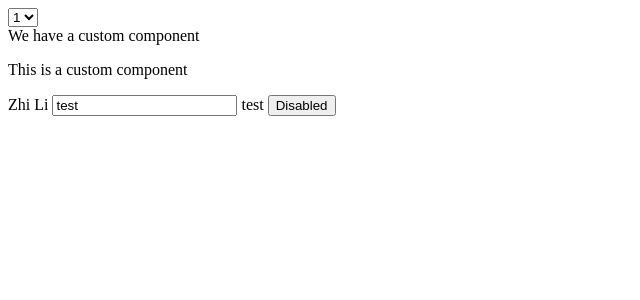
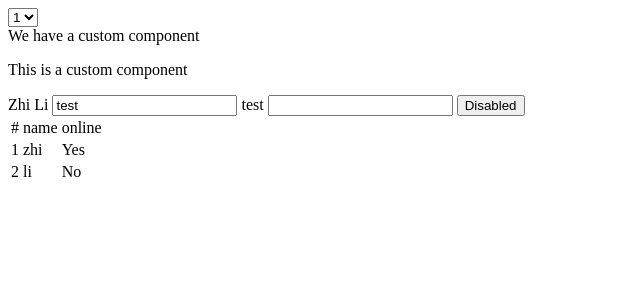
Before and after one commit to ZhiLiGod/Angular6, an Angular app: page / in a window 1280 px wide. Shown: the top 300 px of the page, without its empty margins (0-640 px from the left). Built offline with nearby package versions, Linux system fonts and the light colour scheme.

Commit message:
two way binding

```diff
--- a/src/app/app.component.html
+++ b/src/app/app.component.html
@@ -7,7 +7,26 @@
 <br />
 We have a custom component <app-hello></app-hello>
 
-<input type="text" [value]="myVar" [disabled]="disabled">
+<input type="text"
+  [value]="myVar"
+  [disabled]="disabled"
+  (input)="updateValue($event)">
 {{ myVar }}
 
+<input type="text" [(ngModel)]="text">
+{{ text }}
+
 <button (click)="clickFunc()">Disabled</button>
+
+<table>
+  <tr>
+    <td>#</td>
+    <td>name</td>
+    <td>online</td>
+  </tr>
+  <tr *ngFor="let record of data; let myIndex = index">
+    <td>{{ myIndex + 1 }}</td>
+    <td>{{ record.name }}</td>
+    <td>{{ record.online === true ? 'Yes' : 'No' }}</td>
+  </tr>
+</table>
--- a/src/app/app.component.ts
+++ b/src/app/app.component.ts
@@ -44,6 +44,16 @@ export class AppComponent {
 	title = 'app';
 	myVar = 'test';
 	disabled = false;
+
+	data = [{
+		name: 'zhi',
+		online: true
+	},
+	{
+		name: 'li',
+		online: false
+	}];
+
 	consturctor() {
 		this.aSimpleMethod(5, 2);
 	}
@@ -57,4 +67,9 @@ export class AppComponent {
 		this.disabled = !this.disabled;
 		console.log("button called");
 	}
+
+	updateValue(e) {
+		this.myVar = e.target.value;
+		console.log(e.target.value);
+	}
 }
--- a/src/app/app.module.ts
+++ b/src/app/app.module.ts
@@ -1,5 +1,6 @@
 import { BrowserModule } from '@angular/platform-browser';
 import { NgModule } from '@angular/core';
+import { FormsModule } from '@angular/forms';
 
 import { AppComponent } from './app.component';
 import { HelloComponent } from './hello/hello.component';
@@ -10,7 +11,8 @@ import { HelloComponent } from './hello/hello.component';
     HelloComponent
   ],
   imports: [
-    BrowserModule
+    BrowserModule,
+    FormsModule
   ],
   providers: [],
   bootstrap: [AppComponent]
```
